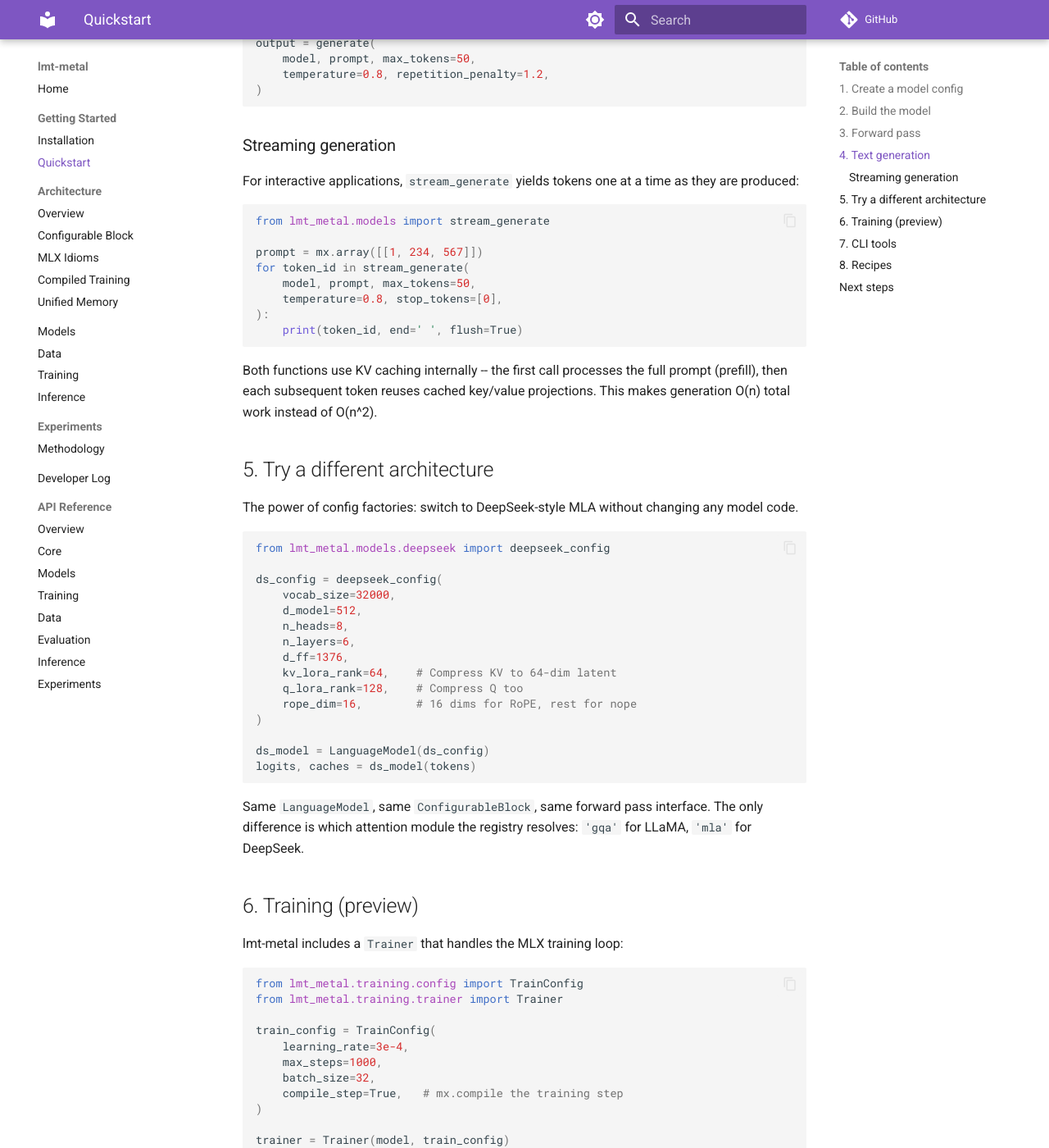
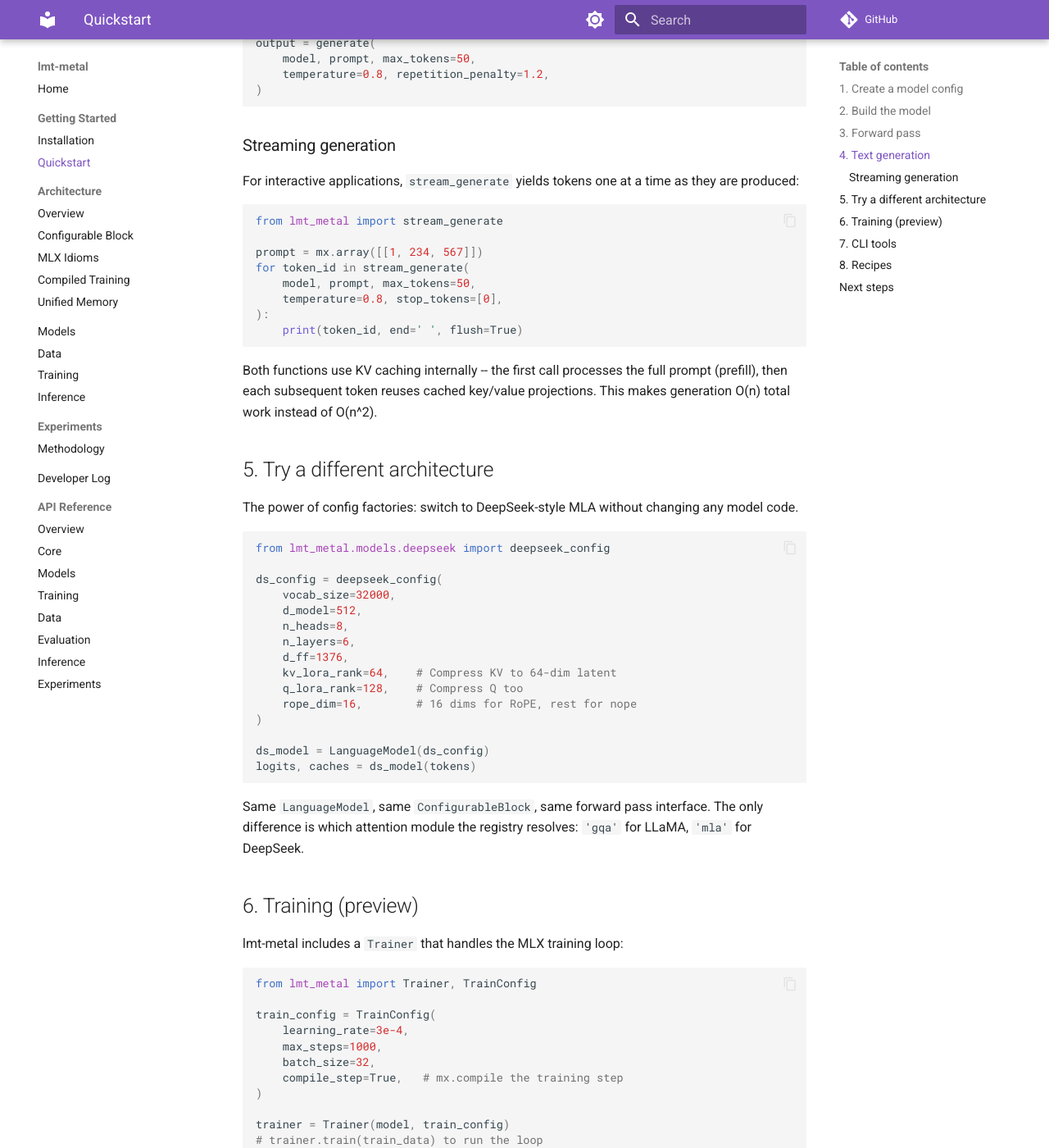
Before and after one commit to michaelellis003/lmxlab, an MkDocs documentation site: the page built from docs/getting-started/quickstart.md, in a window 1280 px wide and 1400 px high, scrolled down 2783 px. Shown: the whole window at 82% size. Built offline with MkDocs 1.6.1 and Material for MkDocs 9.7.7, drawn with Linux system fonts in a browser that asks for light colours; comment, search, counter and statistics services are not loaded; some of the changed text lies outside the part shown.

Commit message:
docs: use simplified top-level imports in quickstart (#48)
Update quickstart to use `from lmt_metal import generate,
stream_generate, Trainer, TrainConfig` instead of submodule
imports, matching the expanded exports from PR #47.

````diff
--- a/docs/getting-started/quickstart.md
+++ b/docs/getting-started/quickstart.md
@@ -109,7 +109,7 @@
 and stop tokens:
 
 ```python
-from lmt_metal.models import generate
+from lmt_metal import generate
 
 prompt = mx.array([[1, 234, 567]])  # Token IDs
 
@@ -148,7 +148,7 @@
 time as they are produced:
 
 ```python
-from lmt_metal.models import stream_generate
+from lmt_metal import stream_generate
 
 prompt = mx.array([[1, 234, 567]])
 for token_id in stream_generate(
@@ -194,8 +194,7 @@
 lmt-metal includes a `Trainer` that handles the MLX training loop:
 
 ```python
-from lmt_metal.training.config import TrainConfig
-from lmt_metal.training.trainer import Trainer
+from lmt_metal import Trainer, TrainConfig
 
 train_config = TrainConfig(
     learning_rate=3e-4,
````
